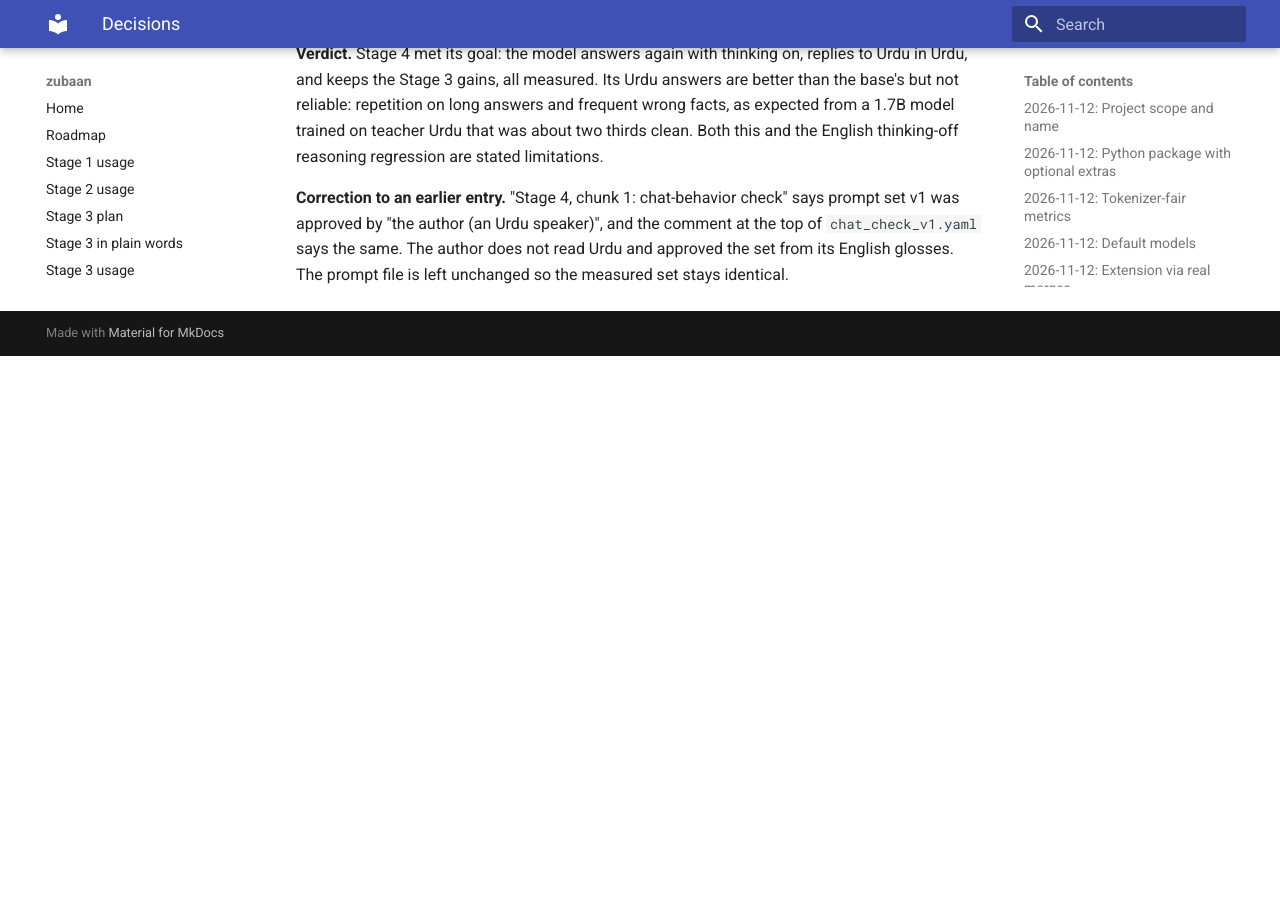
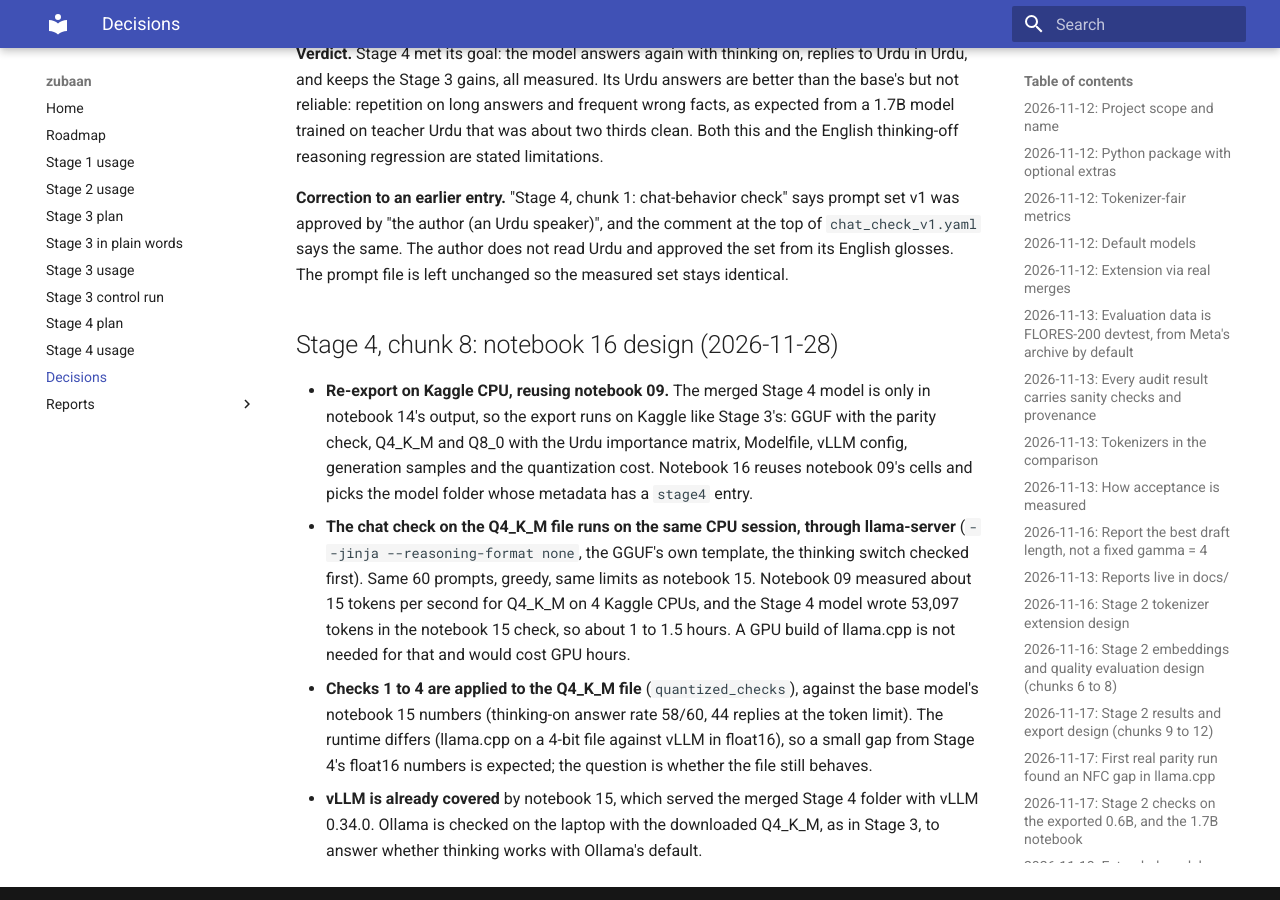
Before and after one commit to Hashir-Aziz123/zubaan, an MkDocs documentation site: the page built from docs/decisions.md, in a window 1280 px wide and 900 px high, scrolled down 31601 px. Built offline with MkDocs 1.6.1 and Material for MkDocs 9.7.7, drawn with Linux system fonts in a browser that asks for light colours; before the commit the page ends 31957 px from its top, so only the background shows below that; part of the change alters nothing that is shown.

Commit message:
docs: stage 4 usage write-up and notebook 16 design
Co-Authored-By: Claude Opus 5.5 <noreply@anthropic.com>

````diff
--- a/docs/decisions.md
+++ b/docs/decisions.md
@@ -456,3 +456,10 @@ The base, Stage 3 and Stage 4 models were served in turn by vLLM (float16, tenso
 **Verdict.** Stage 4 met its goal: the model answers again with thinking on, replies to Urdu in Urdu, and keeps the Stage 3 gains, all measured. Its Urdu answers are better than the base's but not reliable: repetition on long answers and frequent wrong facts, as expected from a 1.7B model trained on teacher Urdu that was about two thirds clean. Both this and the English thinking-off reasoning regression are stated limitations.
 
 **Correction to an earlier entry.** "Stage 4, chunk 1: chat-behavior check" says prompt set v1 was approved by "the author (an Urdu speaker)", and the comment at the top of `chat_check_v1.yaml` says the same. The author does not read Urdu and approved the set from its English glosses. The prompt file is left unchanged so the measured set stays identical.
+
+## Stage 4, chunk 8: notebook 16 design (2026-11-28)
+
+- **Re-export on Kaggle CPU, reusing notebook 09.** The merged Stage 4 model is only in notebook 14's output, so the export runs on Kaggle like Stage 3's: GGUF with the parity check, Q4_K_M and Q8_0 with the Urdu importance matrix, Modelfile, vLLM config, generation samples and the quantization cost. Notebook 16 reuses notebook 09's cells and picks the model folder whose metadata has a `stage4` entry.
+- **The chat check on the Q4_K_M file runs on the same CPU session, through llama-server** (`--jinja --reasoning-format none`, the GGUF's own template, the thinking switch checked first). Same 60 prompts, greedy, same limits as notebook 15. Notebook 09 measured about 15 tokens per second for Q4_K_M on 4 Kaggle CPUs, and the Stage 4 model wrote 53,097 tokens in the notebook 15 check, so about 1 to 1.5 hours. A GPU build of llama.cpp is not needed for that and would cost GPU hours.
+- **Checks 1 to 4 are applied to the Q4_K_M file** (`quantized_checks`), against the base model's notebook 15 numbers (thinking-on answer rate 58/60, 44 replies at the token limit). The runtime differs (llama.cpp on a 4-bit file against vLLM in float16), so a small gap from Stage 4's float16 numbers is expected; the question is whether the file still behaves.
+- **vLLM is already covered** by notebook 15, which served the merged Stage 4 folder with vLLM 0.34.0. Ollama is checked on the laptop with the downloaded Q4_K_M, as in Stage 3, to answer whether thinking works with Ollama's default.
--- a/docs/roadmap.md
+++ b/docs/roadmap.md
@@ -71,8 +71,8 @@ Added 2026-11-25. Stage 3's plain-text training left the adapted model unable to
 - [x] Chunk 5: SFT code (chat template rendering, assistant-only loss, packing with a leak check, LoRA, resume, merge), tested on a tiny model (`zubaan tune run | merge`, 2026-11-26)
 - [x] Chunk 6: smoke and main SFT run on a T4, merge and verify. Smoke run done 2026-11-27 (658 tokens/s, 12.4 GB peak, Hub resume works, packing check in float32 after a fix); main run finished 2026-11-28 (140 steps, held-out loss 1.060 to 0.970, merged and saved; a first look answered 8 of 8 probe replies, think blocks closed)
 - [x] Chunk 7: evaluation against the success checks (notebook 15, 2026-11-28): checks 1 to 5 PASS (thinking on 60/60 answered against Stage 3's 13/60, Urdu prompts answered in Urdu 97%, FLORES Urdu 1.735 against Stage 3's 1.718). Check 6, read by Claude: Urdu clearly better than the base but loops on long answers and gets facts wrong; English reasoning with thinking off got worse
-- [ ] Chunk 8: re-export (GGUF parity, Q4_K_M and Q8_0, Ollama, vLLM), chat check on the quantized file
-- [ ] Chunk 9: write-up, report section, scope note (tested on Qwen3 only)
+- [ ] Chunk 8: re-export (GGUF parity, Q4_K_M and Q8_0, Ollama, vLLM), chat check on the quantized file. Notebook 16 ready 2026-11-28 (Kaggle CPU; vLLM already served the model in notebook 15)
+- [ ] Chunk 9: write-up, report section, scope note (tested on Qwen3 only). `docs/stage4-usage.md` drafted 2026-11-28; serving numbers and the report section wait for notebook 16
 
 Later, not part of this stage: support for other model families (SentencePiece tokenizers, untied embedding and head, non-ChatML chat formats).
 
--- /dev/null
+++ b/docs/stage4-usage.md
@@ -0,0 +1,119 @@
+# Stage 4 usage: give the adapted model its chat behavior back
+
+Stage 3 made Urdu cheaper and better on likelihood, but training a chat model on plain Wikipedia text broke its chat behavior: with thinking on (Qwen3's default) it usually ended its turn after the reasoning, with no answer. Stage 4 repairs that with a short supervised fine-tuning (SFT) step on Urdu and English conversations written by a larger Qwen3, and measures the result against the base model and the Stage 3 model.
+
+**Read this first.** The Stage 4 model answers with thinking on and off, replies to Urdu in Urdu, and keeps the Stage 3 gains. Its Urdu answers are better than the base Qwen3-1.7B's but not reliable: long answers can fall into repetition and facts are often wrong. With thinking off it answers reasoning questions too quickly and gets more of them wrong. The Urdu was judged by Claude, not by a native speaker. The whole pipeline is tested on Qwen3 only.
+
+Status (2026-11-28): training and evaluation are done and checks 1 to 5 of the plan pass. The re-export of the GGUF files and the chat check on the Q4_K_M file (notebook 16) are pending; the "Serving" section below is filled in when they come back.
+
+## The verdict
+
+| Question | Answer |
+| --- | --- |
+| Does the model answer again with thinking on? | **Yes.** 60 of 60 prompts, against the base's 58 and Stage 3's 13. Every reasoning block is closed and followed by an answer. |
+| Does it answer with thinking off? | **Yes.** 60 of 60. |
+| Does it reply to Urdu in Urdu? | **Yes.** 38 of 39 judged Urdu prompts in each mode (97.4%). |
+| Did it keep the Stage 3 gains? | **Yes.** FLORES Urdu 1.735 bits per character (Stage 3 1.718, base 2.339), English 1.074 (base 1.208), Belebele Urdu 35.1% (base 33.4%). The tokenizer is unchanged, so the token saving is unchanged. |
+| Are its Urdu answers good? | **Better than the base's, not good.** See "What a reader sees" below. |
+
+## What Stage 4 did, and how
+
+**The idea.** Fine-tune the Stage 3 model on conversations in exactly the format it will be served in (Qwen3's chat template, with and without thinking), with the loss only on the assistant's reply. A model that sees thousands of replies that close their reasoning and then answer learns to do that again.
+
+**The data, written by a larger open model.** No Urdu dataset has reasoning traces, so the conversations were generated by **Qwen3-14B-AWQ** (Apache 2.0), served with vLLM on Kaggle's two T4s. It was picked over Qwen3-8B in a side-by-side trial (notebook 12): similar Urdu, half as many loops. Commercial API models were not used to write training data.
+
+- **Grounded in Urdu Wikipedia.** Each conversation starts from a passage of the Stage 3 training split, checked against FLORES and Belebele. In *grounded* conversations the user gives the passage and asks about it (summarize, explain, list, a factual question). In *standalone* ones the user asks a question that makes sense on its own and the teacher sees the passage only as hidden background. Standalone questions were used only with thinking off, because with thinking on the teacher's reasoning kept citing the hidden background.
+- **The mix:** 10,000 conversations planned, 80% Urdu and 20% English, about half with thinking. 11,502 were generated (notebook 13, two shards of about 3.6 hours) and 9,854 kept after automatic filters: failed request, reply cut off, reasoning block in the wrong mode or not closed, wrong language, words that mix Urdu and Latin letters (a decoding glitch of the 4-bit teacher), repetition loops, mentions of the hidden source, duplicates, and near copies of the evaluation prompts.
+- **Read by a reader.** A sample of 150 kept conversations was read and marked: 71% pass (English 90%, Urdu 66%). The Urdu fails are mostly wrong or invented words, misread passages and wrong facts that no automatic filter can see. This review was done by Claude, not a native Urdu speaker. Training went ahead with this data, and its quality is the main limitation of the result.
+
+**Training (notebook 14).** LoRA of rank 64 on all attention and MLP projections of the merged Stage 3 model, fp16 on one T4, learning rate 1e-4, 2 epochs (140 steps of 16 rows of 4,096 tokens), the new Urdu embedding rows frozen. Conversations were packed into rows of 4,096 tokens with attention kept inside each conversation; a check before step 1 compares a conversation's logits alone and packed. Testing that check found a real trap: Transformers 5.22 keeps packed sequences apart only when no generation cache is passed, so every training call passes `use_cache=False`. 658 tokens per second, 12.4 GB, about 4 hours. The held-out loss per reply token fell from 1.060 (step 20) to 0.970 (step 140). LoRA was merged in float32 and the result checked against the unmerged model.
+
+**Evaluation (notebook 15).** The base, Stage 3 and Stage 4 models were served by vLLM (float16) and given the same 60 hand-written prompts (40 Urdu, 20 English; written for this check and never shown to the teacher), greedy, thinking on and off. Quality was re-measured with the Stage 3 protocol; the Stage 3 model reproduced its earlier numbers.
+
+| Model | Thinking | Answered | Urdu prompts in Urdu | Ran to the token limit |
+| --- | --- | ---: | ---: | ---: |
+| base | on | 58/60 | 32/39 | 22 |
+| base | off | 60/60 | 37/39 | 22 |
+| Stage 3 | on | 13/60 | 8/39 | 8 |
+| Stage 3 | off | 60/60 | 37/39 | 12 |
+| Stage 4 | on | **60/60** | **38/39** | 9 |
+| Stage 4 | off | **60/60** | **38/39** | 7 |
+
+| | Base | Stage 3 | Stage 4 |
+| --- | ---: | ---: | ---: |
+| Bits per character, FLORES Urdu | 2.339 | 1.718 | 1.735 |
+| Bits per character, held-out Urdu | 2.310 | 1.486 | 1.534 |
+| Bits per character, FLORES English | 1.208 | 1.066 | 1.074 |
+| Belebele Urdu `acc_char` (95% interval) | 33.4% (30.4 to 36.6) | 34.0% (31.0 to 37.2) | 35.1% (32.1 to 38.3) |
+
+The success checks, set before training (`docs/stage4-plan.md`): (1) thinking-on answer rate within 10 points of the base, (2) at least 95% answered with thinking off, (3) at least 90% of Urdu prompts answered in Urdu in each mode, (4) no more replies at the token limit than the base, (5) the Stage 3 gains kept. **All five pass.** Check 6, a reading of the replies next to the base's, is below.
+
+## What a reader sees
+
+All 240 base and Stage 4 replies were read side by side (by Claude; details in `docs/decisions.md`, 2026-11-28).
+
+- **Urdu: clearly better than the base.** Under greedy decoding the base Qwen3-1.7B turns most Urdu explanations, stories and advice into repetition or nonsense. Stage 4 mostly writes readable, on-topic Urdu, and short facts and sums are right (water boils at 100 degrees, 8 pens at 25 rupees cost 200, "علم طاقت ہے").
+- **But not reliable.** Long answers (a recipe, a leave application, a story) still slide into repetition. Facts are often wrong: the capital of Punjab given as Islamabad, the Atlantic as the largest ocean, Iqbal born in Multan, invented book titles.
+- **English: close to the base with thinking on, worse at reasoning with thinking off.** With thinking off, Stage 4 answers in one line without working and got 1 of 4 English reasoning prompts right (base 4 of 4). With thinking on it got 4 of 4. The training answers without thinking were short and direct, and the model copied that.
+- **The reasoning is in English**, also for Urdu questions, as the teacher's was. The answer that follows is in Urdu.
+
+Use thinking on for anything that needs a calculation or a chain of steps.
+
+## The commands at a glance
+
+| Command | What it does | Needs a GPU |
+| --- | --- | --- |
+| `zubaan tune check` | The chat-behavior check on any OpenAI-compatible server, or on a GGUF through llama-server: answer rate per thinking mode, reply language, loops, token-limit hits; every reply written to Markdown for reading | No (a server does the work) |
+| `zubaan tune filter` | Filter and balance the teacher's answers, write the training file and a sample to read | No |
+| `zubaan tune run` | LoRA SFT with the loss on the reply only, packing check, Hub checkpoints, resume | Yes |
+| `zubaan tune merge` | Merge the LoRA into the Stage 3 model in float32, check the logits and the tokenizer, save | No, but the float32 merge does not fit in 8 GB RAM (notebook 14 runs it) |
+| `zubaan export all` | GGUF with the parity check, Q4_K_M and Q8_0, Modelfile, vLLM config (as in Stage 3) | No |
+
+Configs: `configs/chat-check.yaml`, `configs/tune-filter.yaml`, `configs/tune-qwen3-1.7b.yaml`. The chat-check prompt set is packaged as `src/zubaan/tune/prompts/chat_check_v1.yaml`. Install the training extras with `uv sync --group dev --extra audit --extra train`.
+
+## Running it on Kaggle
+
+Each notebook is generated by `notebooks/make_NN_notebook.py` and installs zubaan from a pinned commit.
+
+| Notebook | Purpose | Machine | Time | Input |
+| --- | --- | --- | --- | --- |
+| 12 | Teacher trial: Qwen3-8B against Qwen3-14B-AWQ on 50 passages | 2x T4 | about 1 to 1.5 h | none |
+| 13 | Generate the conversations (run twice, one per shard) | 2x T4 | about 3.6 h per shard | none |
+| 14 | SFT: `smoke` mode first (speed, memory, Hub resume), then `main` (train, merge, a first look) | T4 | about 4 h | output of notebook 07; the filtered data as a dataset; `HF_TOKEN` secret |
+| 15 | Evaluation: chat check of base, Stage 3 and Stage 4 through vLLM, quality, the success checks | 2x T4 | about 1.5 h | outputs of notebooks 07 and 14 |
+| 16 | Re-export: GGUF, parity, Q4_K_M and Q8_0, quantization cost, chat check on Q4_K_M | CPU | about 3 to 3.5 h | output of notebook 14 |
+
+Between notebooks 13 and 14, `zubaan tune filter` runs on the laptop. In all, Stage 4 used about 15 Kaggle GPU hours.
+
+## Serving the Stage 4 model
+
+Thinking can now stay on, which is Qwen3's default in vLLM and Ollama. The reasoning is in English; the answer follows in the language of the question.
+
+**vLLM** (0.34.0, T4, `dtype half`) served the merged model in notebook 15 with the chat template from its folder. Thinking on is the default; to switch it off per request:
+
+```json
+{
+  "model": "qwen3-urdu-chat",
+  "messages": [{"role": "user", "content": "پاکستان کا دارالحکومت کیا ہے؟"}],
+  "chat_template_kwargs": {"enable_thinking": false}
+}
+```
+
+**llama.cpp and Ollama.** Pending notebook 16: tokenizer parity, the Q4_K_M and Q8_0 files, their quantization cost, and the chat check on the Q4_K_M file. Normalize Urdu to NFC before sending it to a GGUF model (`zubaan.text.normalize_urdu` does), as in Stage 3.
+
+## How to read the results
+
+- **The base model is a weak bar for Urdu here.** Greedy decoding through vLLM makes the base Qwen3-1.7B loop on most open-ended Urdu prompts, so "no more token-limit hits than the base" is easy to pass. The thinking-on answer rate and the reading of the replies say more.
+- **"Answered" means the model closed its reasoning and wrote an answer, not that the answer is right.** A fluent wrong answer counts as answered.
+- **Bits per character moved a little.** FLORES Urdu rose 0.017 and held-out Urdu 0.048 bits per character after SFT. Both stay far below the base. Chat tuning trades a little plain-text likelihood for answering.
+- **Belebele did not move** in a way that can be told apart from noise, in either language.
+
+## Limitations
+
+- **The Urdu was judged by Claude, not by a native speaker,** both the training sample and the evaluation replies. The prompt set was approved by the author from its English glosses.
+- **The training data is about two thirds clean in Urdu.** The 4-bit 14B teacher writes fluent-looking Urdu with wrong words, wrong honorifics and wrong facts in about one answer in three, and the student can learn them. A later round should add pattern filters (the Prophet's honorific after other names, letters of other scripts inside Urdu words) and a stronger Urdu teacher or a second checking pass.
+- **Thinking-off reasoning got worse** than the base's in English (1 of 4 against 4 of 4 on a small set). Fix in a later data round with worked answers without thinking.
+- **Single-turn data only.** The four two-turn prompts of the check were answered, but multi-turn behavior was not trained.
+- **One run, one seed, 60 evaluation prompts, greedy decoding.** The chat numbers are behavior counts on a small hand-written set, not a benchmark.
+- **Safety behavior was not measured.** Qwen's own preference and safety tuning is not reproduced.
+- **Tested on Qwen3 only.** The tools assume a byte-level BPE tokenizer, tied embedding and head, and a ChatML-style chat template with Qwen3's thinking switch. Other model families need work (`docs/roadmap.md`).
--- a/mkdocs.yml
+++ b/mkdocs.yml
@@ -12,6 +12,7 @@ nav:
   - Stage 3 usage: stage3-usage.md
   - Stage 3 control run: stage3-control-run.md
   - Stage 4 plan: stage4-plan.md
+  - Stage 4 usage: stage4-usage.md
   - Decisions: decisions.md
   - Reports:
       - The Urdu language tax: reports/urdu-language-tax/index.md
````
